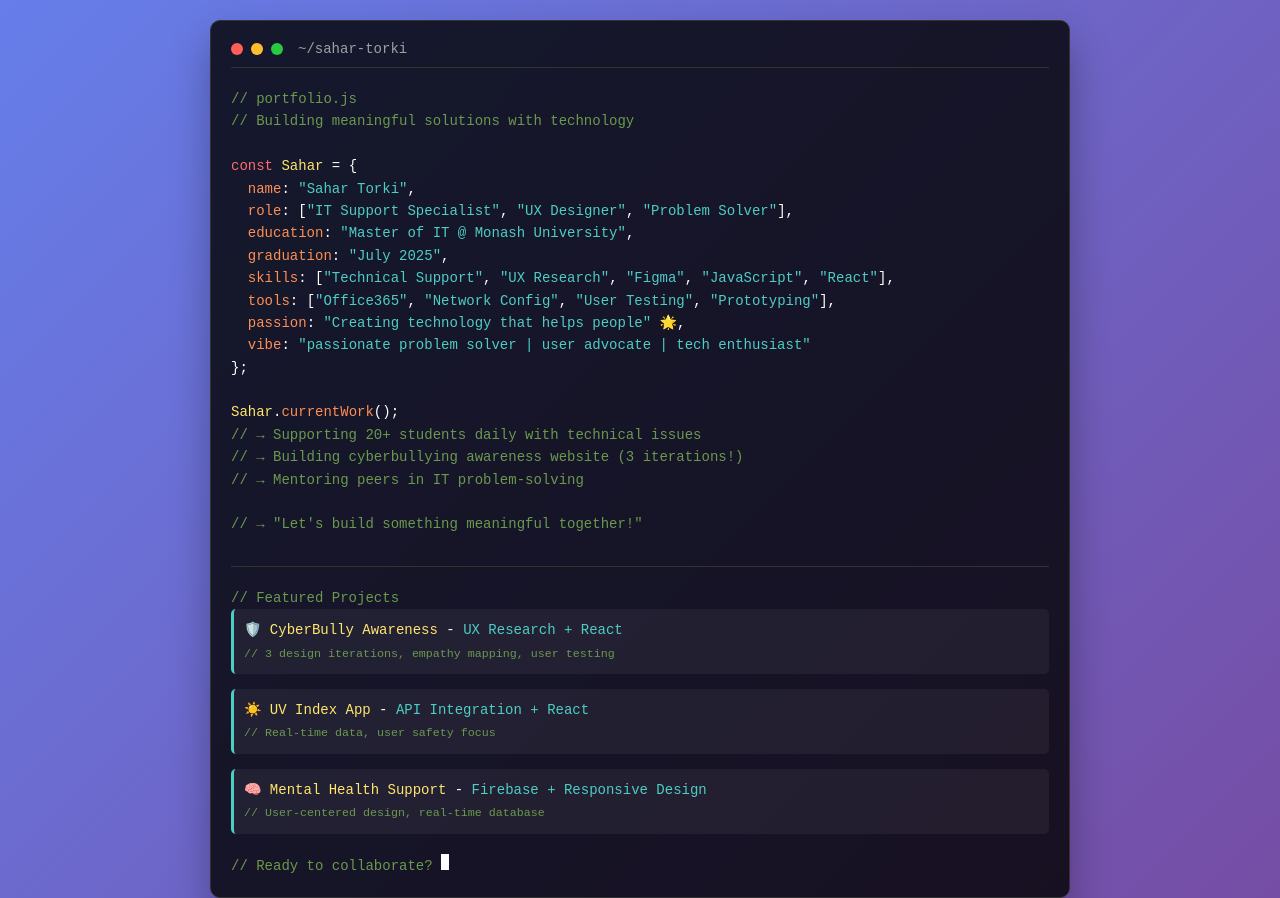
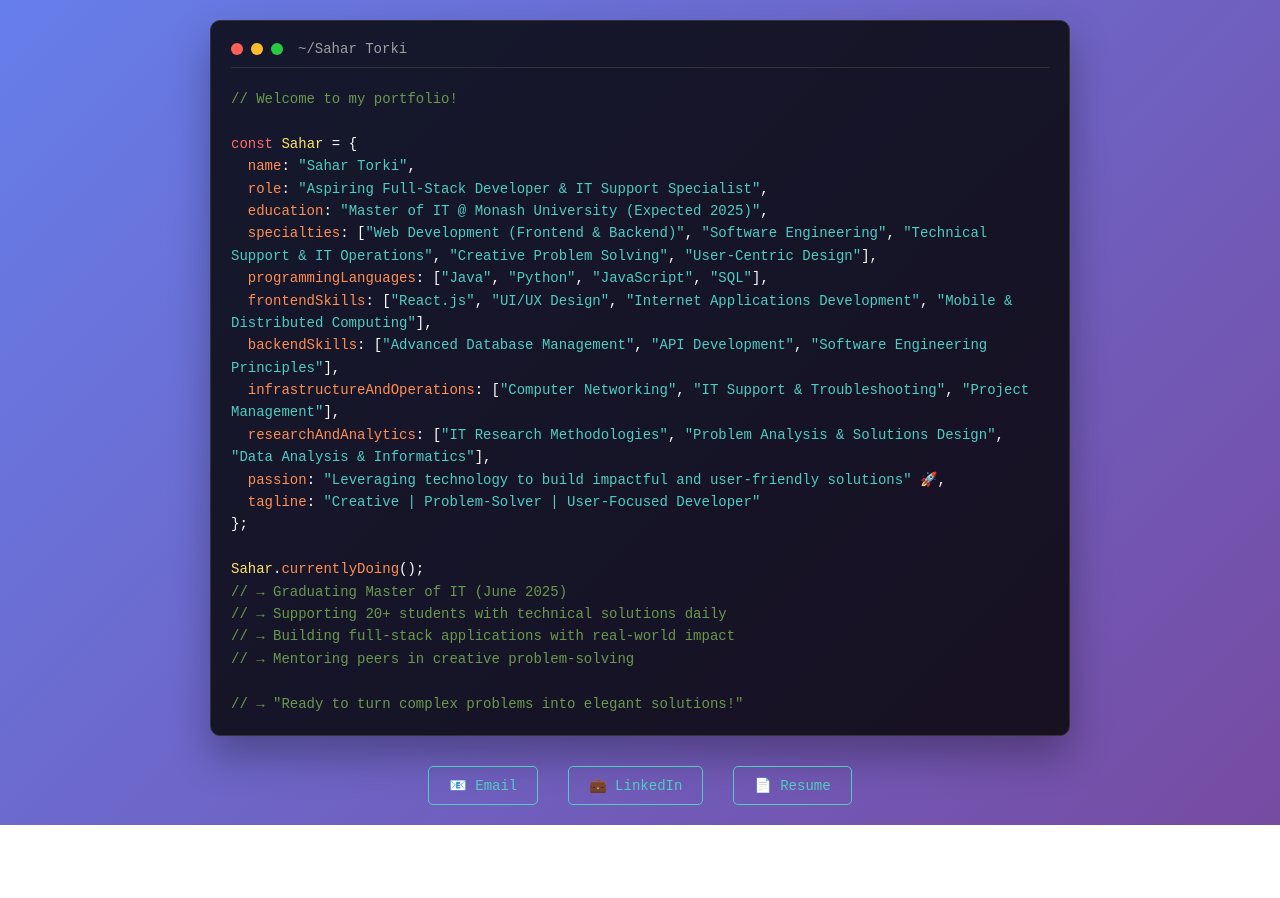
Before and after one commit to Sahartorki/SaharSpace, a plain HTML site: page index.html in a window 1280 px wide. Shown: the top 898 px of the page. After the commit the page ends 825 px from the top, so only its background shows below. Drawn offline with Linux system fonts and the light colour scheme.

Commit message:
made changes to the landing page

```diff
--- a/index.html
+++ b/index.html
@@ -136,20 +136,6 @@
             to { opacity: 1; }
         }
 
-        .projects-section {
-            margin-top: 30px;
-            padding-top: 20px;
-            border-top: 1px solid #333;
-        }
-
-        .project-item {
-            margin-bottom: 15px;
-            padding: 10px;
-            border-left: 3px solid #4ecdc4;
-            background: rgba(255, 255, 255, 0.05);
-            border-radius: 5px;
-        }
-
         @media (max-width: 768px) {
             .nav-links {
                 gap: 15px;
@@ -175,53 +161,35 @@
                     <div class="btn btn-minimize"></div>
                     <div class="btn btn-maximize"></div>
                 </div>
-                <div class="terminal-title">~/sahar-torki</div>
+                <div class="terminal-title">~/Sahar Torki</div>
             </div>
 
             <div class="code-content">
-                <div class="comment">// portfolio.js</div>
-                <div class="comment">// Building meaningful solutions with technology</div>
+                <span class="comment">// Welcome to my portfolio!</span><br>
                 <br>
 
                 <div class="typed-text">
                     <span class="keyword">const</span> <span class="function">Sahar</span> = {<br>
                     &nbsp;&nbsp;<span class="property">name</span>: <span class="string">"Sahar Torki"</span>,<br>
-                    &nbsp;&nbsp;<span class="property">role</span>: [<span class="string">"IT Support Specialist"</span>, <span class="string">"UX Designer"</span>, <span class="string">"Problem Solver"</span>],<br>
-                    &nbsp;&nbsp;<span class="property">education</span>: <span class="string">"Master of IT @ Monash University"</span>,<br>
-                    &nbsp;&nbsp;<span class="property">graduation</span>: <span class="string">"July 2025"</span>,<br>
-                    &nbsp;&nbsp;<span class="property">skills</span>: [<span class="string">"Technical Support"</span>, <span class="string">"UX Research"</span>, <span class="string">"Figma"</span>, <span class="string">"JavaScript"</span>, <span class="string">"React"</span>],<br>
-                    &nbsp;&nbsp;<span class="property">tools</span>: [<span class="string">"Office365"</span>, <span class="string">"Network Config"</span>, <span class="string">"User Testing"</span>, <span class="string">"Prototyping"</span>],<br>
-                    &nbsp;&nbsp;<span class="property">passion</span>: <span class="string">"Creating technology that helps people"</span> 🌟,<br>
-                    &nbsp;&nbsp;<span class="property">vibe</span>: <span class="string">"passionate problem solver | user advocate | tech enthusiast"</span><br>
+                    &nbsp;&nbsp;<span class="property">role</span>: <span class="string">"Aspiring Full-Stack Developer & IT Support Specialist"</span>,<br>
+                    &nbsp;&nbsp;<span class="property">education</span>: <span class="string">"Master of IT @ Monash University (Expected 2025)"</span>,<br>
+                    &nbsp;&nbsp;<span class="property">specialties</span>: [<span class="string">"Web Development (Frontend & Backend)"</span>, <span class="string">"Software Engineering"</span>, <span class="string">"Technical Support & IT Operations"</span>, <span class="string">"Creative Problem Solving"</span>, <span class="string">"User-Centric Design"</span>],<br>
+                    &nbsp;&nbsp;<span class="property">programmingLanguages</span>: [<span class="string">"Java"</span>, <span class="string">"Python"</span>, <span class="string">"JavaScript"</span>, <span class="string">"SQL"</span>],<br>
+                    &nbsp;&nbsp;<span class="property">frontendSkills</span>: [<span class="string">"React.js"</span>, <span class="string">"UI/UX Design"</span>, <span class="string">"Internet Applications Development"</span>, <span class="string">"Mobile & Distributed Computing"</span>],<br>
+                    &nbsp;&nbsp;<span class="property">backendSkills</span>: [<span class="string">"Advanced Database Management"</span>, <span class="string">"API Development"</span>, <span class="string">"Software Engineering Principles"</span>],<br>
+                    &nbsp;&nbsp;<span class="property">infrastructureAndOperations</span>: [<span class="string">"Computer Networking"</span>, <span class="string">"IT Support & Troubleshooting"</span>, <span class="string">"Project Management"</span>],<br>
+                    &nbsp;&nbsp;<span class="property">researchAndAnalytics</span>: [<span class="string">"IT Research Methodologies"</span>, <span class="string">"Problem Analysis & Solutions Design"</span>, <span class="string">"Data Analysis & Informatics"</span>],<br>
+                    &nbsp;&nbsp;<span class="property">passion</span>: <span class="string">"Leveraging technology to build impactful and user-friendly solutions"</span> 🚀,<br>
+                    &nbsp;&nbsp;<span class="property">tagline</span>: <span class="string">"Creative | Problem-Solver | User-Focused Developer"</span><br>
                     };<br><br>
 
-                    <span class="function">Sahar</span>.<span class="property">currentWork</span>(); <br>
-                    <span class="comment">// → Supporting 20+ students daily with technical issues</span><br>
-                    <span class="comment">// → Building cyberbullying awareness website (3 iterations!)</span><br>
-                    <span class="comment">// → Mentoring peers in IT problem-solving</span><br><br>
+                    <span class="function">Sahar</span>.<span class="property">currentlyDoing</span>(); <br>
+                    <span class="comment">// → Graduating Master of IT (June 2025)</span><br>
+                    <span class="comment">// → Supporting 20+ students with technical solutions daily</span><br>
+                    <span class="comment">// → Building full-stack applications with real-world impact</span><br>
+                    <span class="comment">// → Mentoring peers in creative problem-solving</span><br><br>
 
-                    <span class="comment">// → "Let's build something meaningful together!"</span>
-                </div>
-
-                <div class="projects-section">
-                    <div class="comment">// Featured Projects</div>
-                    <div class="project-item">
-                        <span class="function">🛡️ CyberBully Awareness</span> - <span class="string">UX Research + React</span><br>
-                        <small class="comment">// 3 design iterations, empathy mapping, user testing</small>
-                    </div>
-                    <div class="project-item">
-                        <span class="function">☀️ UV Index App</span> - <span class="string">API Integration + React</span><br>
-                        <small class="comment">// Real-time data, user safety focus</small>
-                    </div>
-                    <div class="project-item">
-                        <span class="function">🧠 Mental Health Support</span> - <span class="string">Firebase + Responsive Design</span><br>
-                        <small class="comment">// User-centered design, real-time database</small>
-                    </div>
-                </div>
-
-                <div style="margin-top: 20px;">
-                    <span class="comment">// Ready to collaborate?</span>
-                    <span class="cursor"></span>
+                    <span class="comment">// → "Ready to turn complex problems into elegant solutions!"</span>
                 </div>
             </div>
         </div>
@@ -229,7 +197,7 @@
         <div class="nav-links">
             <a href="mailto:sahartorki@icloud.com" class="nav-link">📧 Email</a>
             <a href="https://www.linkedin.com/in/sahar-torki-1450282b3" class="nav-link">💼 LinkedIn</a>
-            <a href="resume.html" class="nav-link">📄 Resume</a>
+            <a href="#" class="nav-link">📄 Resume</a>
         </div>
     </div>
 
```
